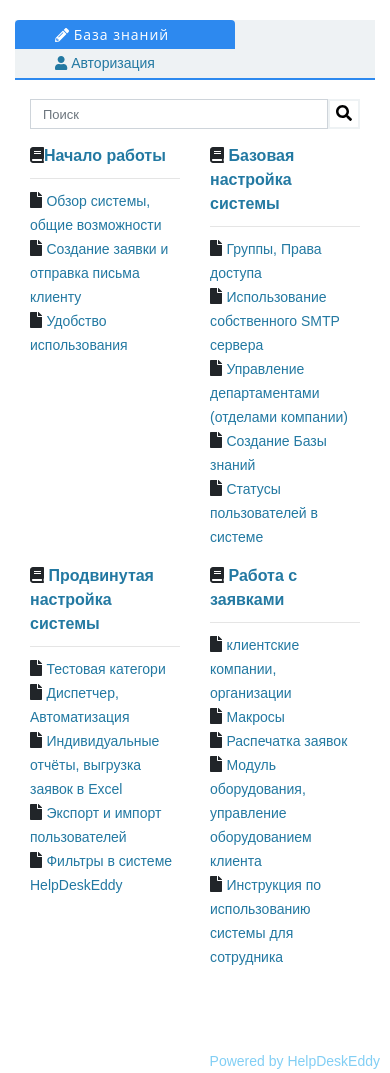
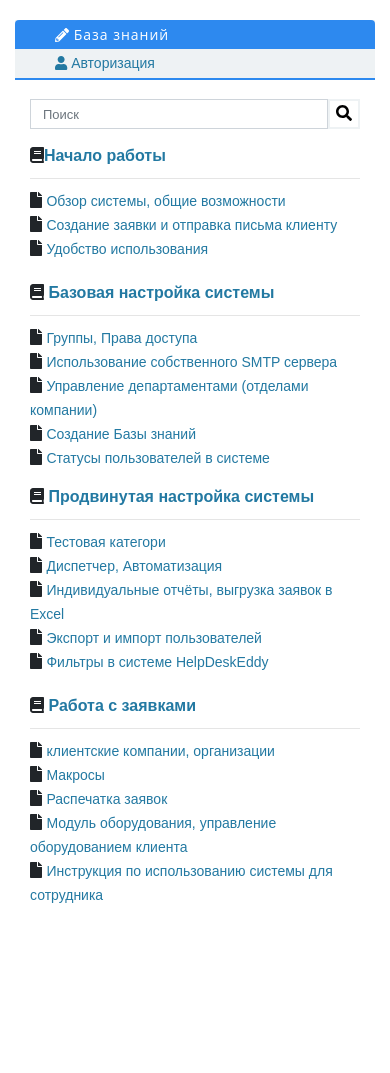
Before and after one commit to Aratep/iframe-content, a React (Create React App) app: page / in a window 390 px wide. After the commit the page ends 907 px from the top, so only its background shows below. Built offline with nearby package versions, Linux system fonts and the light colour scheme.

Commit message:
make modal larger on smaller screens

```diff
--- a/public/css/style.css
+++ b/public/css/style.css
@@ -130,9 +130,6 @@ div:focus {
     .sub-link {
         font-size: 12px !important;
     }
-    .dist {
-        margin-top: 20px !important;
-    }
     .nav-link {
         font-size: 13px !important;
     }
@@ -155,13 +152,24 @@ div:focus {
         height: 15px !important;
         width: 85px !important;
     }
+}
 
+@media screen and (max-width: 400px) {
+    .row {
+        display: block;
+    }
+    .dist {
+        margin-top: 20px !important;
+    }
 }
+
 @media screen and (max-width: 576px) {
     .col-form-label {
         text-align: left !important;
     }
     .btn, .cust-btn {
+        padding-top: 5px !important;
+        padding-bottom: 5px !important;
         font-size:13px !important;
         padding-right: 5px !important;
         padding-left: 5px !important;
@@ -174,25 +182,29 @@ div:focus {
         justify-content: center;
         align-items: center;
     }
+    .nav-item {
+        width: 100% !important;
+    }
+
 }
 
-@media screen and (max-width: 321px) {
-    .col-form-label {
-        text-align: left !important;
-    }
-    .right {
-        float: none !important;
-    }
-    .btn, .cust-btn {
-        font-size:11px !important;
-        padding-right: 5px;
-        padding-left: 5px;
-    }
-    .container {
-        padding-right: 10px;
-        padding-left: 10px;
-    }
-}
+/*@media screen and (max-width: 321px) {*/
+    /*.col-form-label {*/
+        /*text-align: left !important;*/
+    /*}*/
+    /*.right {*/
+        /*float: none !important;*/
+    /*}*/
+    /*.btn, .cust-btn {*/
+        /*font-size:11px !important;*/
+        /*padding-right: 5px;*/
+        /*padding-left: 5px;*/
+    /*}*/
+    /*.container {*/
+        /*padding-right: 10px;*/
+        /*padding-left: 10px;*/
+    /*}*/
+/*}*/
 
 h5 {
     font-size: 1.0em;
@@ -332,8 +344,6 @@ link, .nav-tabs .nav-link.active {
 /* Track */
 ::-webkit-scrollbar-track {
     background-color: grey
-    /*background-color: rgba(0,0,0,.4);*/
-    /*background-color: rgba(0,0,0,.4);*/
 }
 
 
@@ -385,6 +395,8 @@ link, .nav-tabs .nav-link.active {
     text-decoration: none
 }
 .cust-btn {
+    padding-top: 2px;
+    padding-bottom: 2px;
     font-weight: 700;
     font-size: 16px;
     text-transform: uppercase;
--- a/src/App.js
+++ b/src/App.js
@@ -13,7 +13,7 @@ class App extends Component {
                     <div className="container">
                         <TabListComponent/>
                     </div>
-                    <Footer/>
+                    {/*<Footer/>*/}
                 </div>
             </Provider>
         );
```
